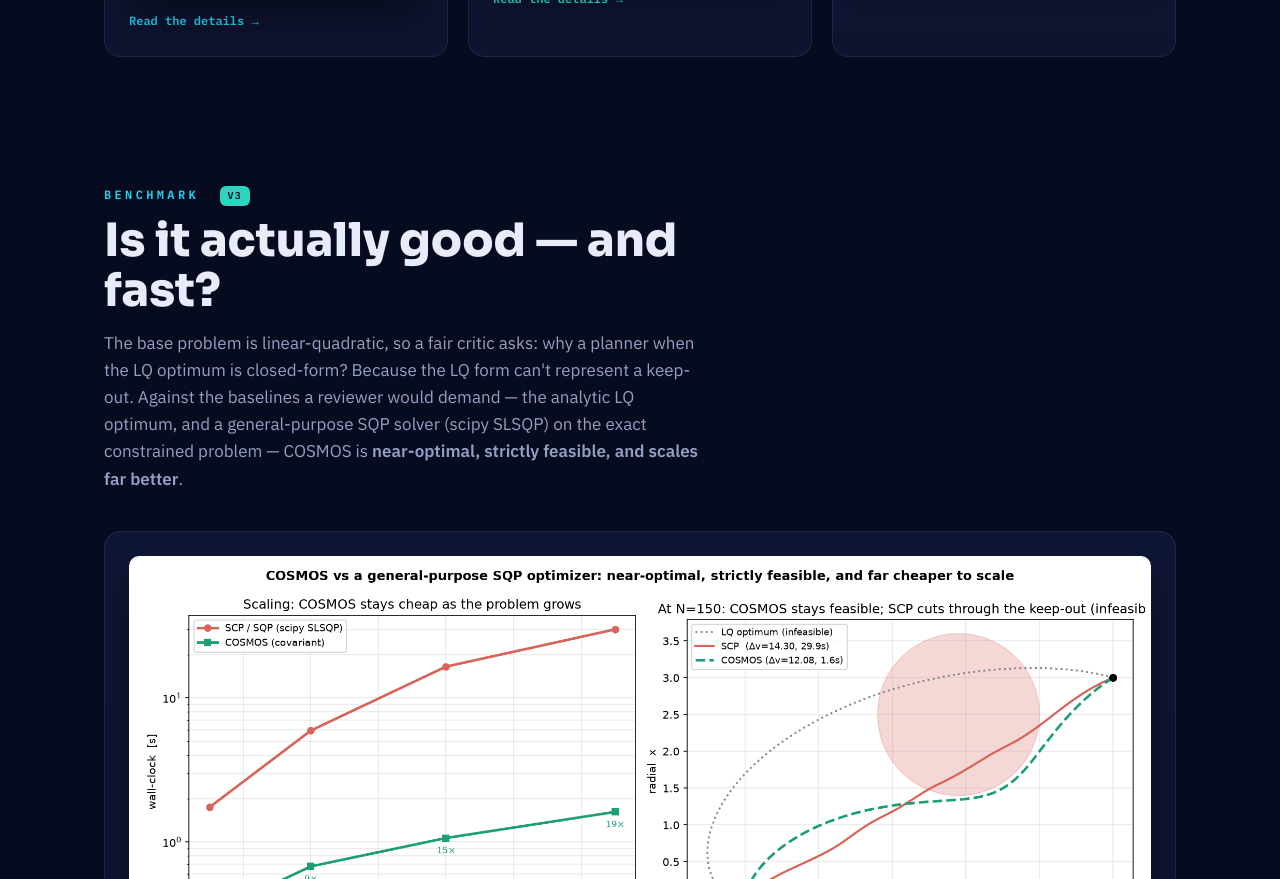
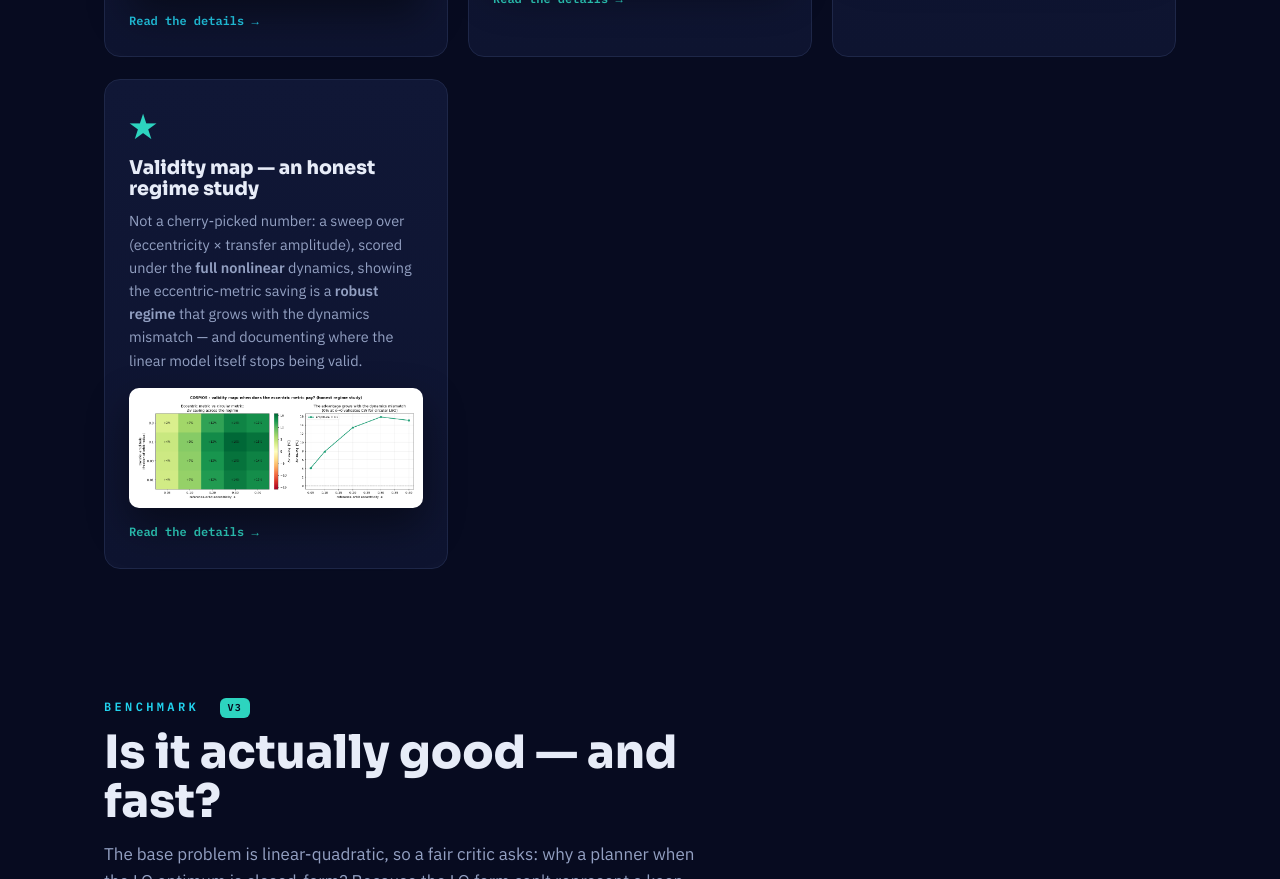
Before and after one commit to stanislaw-sommerfeld/COSMOS, a plain HTML site: page index.html in a window 1280 px wide. Shown: the part 4616-5495 px from the top of the page. Drawn offline with nearby package versions, Linux system fonts and the light colour scheme.

Commit message:
docs+site: add the validity/regime-map study (E, honest envelope) to README and site modal

```diff
--- a/index.html
+++ b/index.html
@@ -426,6 +426,15 @@
         <span class="detail-link">Read the details →</span>
       </div>
     </div>
+
+    <div class="three" style="margin-top:22px">
+      <div class="card contrib reveal" style="--c:var(--mint)" data-modal="val">
+        <div class="n">★</div><h3>Validity map — an honest regime study</h3>
+        <p>Not a cherry-picked number: a sweep over (eccentricity × transfer amplitude), scored under the <b>full nonlinear</b> dynamics, showing the eccentric-metric saving is a <b>robust regime</b> that grows with the dynamics mismatch — and documenting where the linear model itself stops being valid.</p>
+        <div class="figframe"><img src="figures/cosmos_validity.png" alt="validity regime map"/></div>
+        <span class="detail-link">Read the details →</span>
+      </div>
+    </div>
   </section>
 
   <!-- BENCHMARK (v3) -->
@@ -665,6 +674,17 @@ python -m cosmos.cosmos_safe     <span class="ok"># 15× → 1.69× safety fix</
     <div class="m-fig"><img src="figures/cosmos_chance.png" alt="chance-constraint calibration"/></div>
   </div>
 
+  <div data-id="val">
+    <div class="m-kicker">Validity · honesty</div>
+    <h3>When does the eccentric metric actually pay?</h3>
+    <p>A single headline number (&ldquo;16% at \(e=0.3\)&rdquo;) invites the fair question: <i>robust, or cherry-picked?</i> This study answers it with a <b>regime map</b> rather than a point. It sweeps a family of rest-to-rest transfers over two axes — reference-orbit eccentricity and transfer amplitude — keeping the transfer shape fixed, and scores the COSMOS plan (correct time-varying metric) against the dynamics-blind plan (circular / CW metric) under the <b>same full nonlinear</b> ground truth.</p>
+    <h4>What it shows</h4>
+    <ul class="m-list"><li>The saving is <b>positive and grows with eccentricity</b> across the whole small-to-moderate amplitude envelope (3–16%) — so the headline result is a <b>regime, not a lucky point</b>.</li><li>The advantage tracks the <b>dynamics mismatch</b>: the more the circular assumption is wrong, the more the correct metric helps.</li><li><b>Documented limit (honest):</b> Tschauner–Hempel is a <i>linearization</i>. For very large or strongly-radial transfers the linear model itself departs from the true nonlinear motion, so no linear metric (CW or TH) is the right object there — a limit of linear relative-motion planning, surfaced rather than hidden.</li></ul>
+    <p>Showing the operating envelope — including where the method does <i>not</i> apply — is exactly what makes a contribution credible rather than oversold.</p>
+    <span class="m-tag">src/cosmos/cosmos_validity.py</span><span class="m-tag">python -m cosmos.cosmos_validity</span>
+    <div class="m-fig"><img src="figures/cosmos_validity.png" alt="validity regime map"/></div>
+  </div>
+
   <div data-id="bench">
     <div class="m-kicker">Benchmark · the justification</div>
     <h3>COSMOS vs SCP/SQP vs the LQ optimum</h3>
```
Also changed, not shown: 1 other file.
